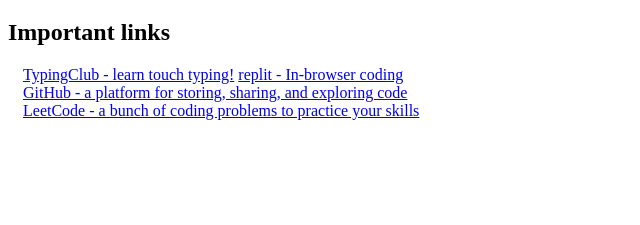
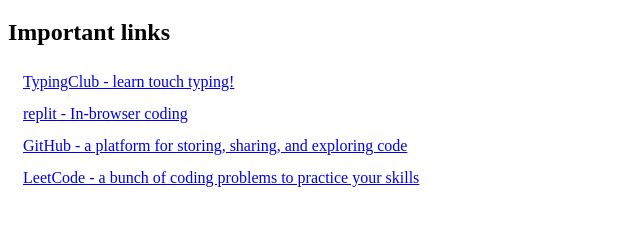
Before and after one commit to Ernulphus/ehtp, a plain HTML site: page index.html in a window 1280 px wide. Shown: the part 61-286 px from the top of the page, without its empty margins (0-640 px from the left). Drawn offline with Linux system fonts and the light colour scheme.

Commit message:
Update index.html

```diff
--- a/index.html
+++ b/index.html
@@ -7,8 +7,8 @@
 	<body>
 		<h1>Hello, programmers!</h1>
 		<h2>Important links</h2>
-		<p style="padding-left: 15px;">
-			<a href="https://www.typingclub.com/">TypingClub - learn touch typing!</a>
+		<p style="padding-left: 15px;line-height: 2;">
+			<a href="https://www.typingclub.com/">TypingClub - learn touch typing!</a><br/>
 			<a href="https://replit.com/~">replit - In-browser coding</a><br/>
 			<a href="https://github.com/">GitHub - a platform for storing, sharing, and exploring code</a><br/>
 			<a href="https://leetcode.com/">LeetCode - a bunch of coding problems to practice your skills</a><br/>
```
